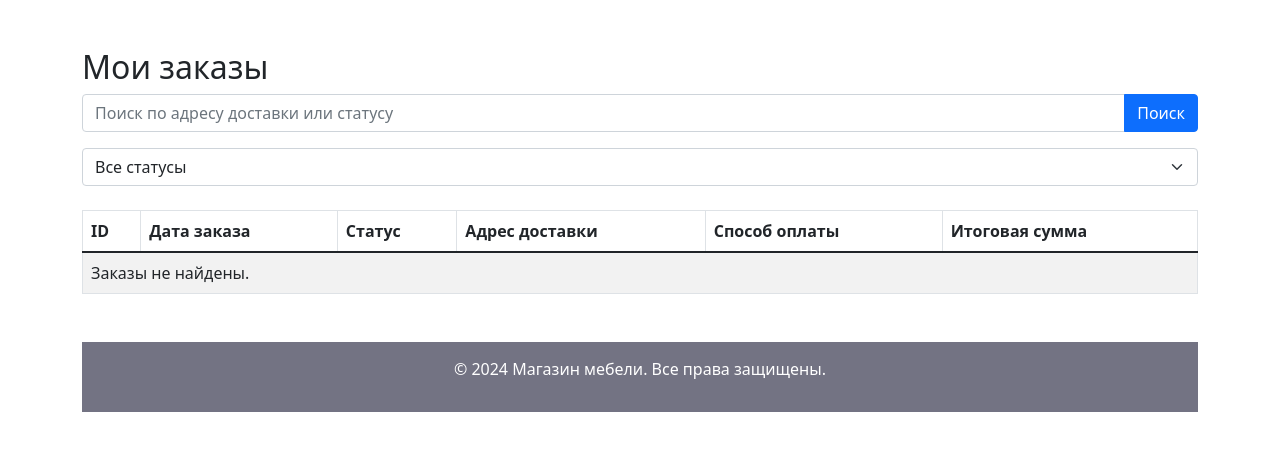
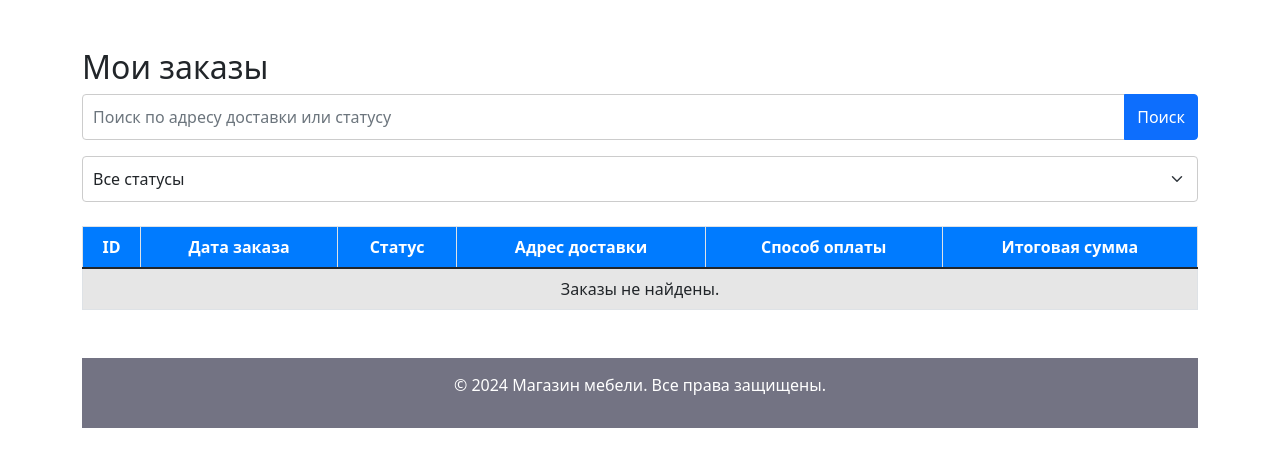
Before and after one commit to Evdokiya8/Evdokiya-and-Arina, a PHP site: page /view_orders.php in a window 1280 px wide. Shown: the part 144-611 px from the top of the page. Run offline with PHP 8.4, Linux system fonts and the light colour scheme; the visitor is signed in with stand-in values (Sample User, id 1); data that the repository does not hold is empty.

Commit message:
Update view_orders.php

```diff
--- a/view_orders.php
+++ b/view_orders.php
@@ -56,6 +56,46 @@ $conn->close();
     <title>Мои заказы</title>
     <link rel="stylesheet" href="styles.css">
     <link href="https://stackpath.bootstrapcdn.com/bootstrap/5.1.3/css/bootstrap.min.css" rel="stylesheet">
+
+    <style>
+        /* Стили для формы поиска */
+        .input-group input[type="text"] {
+            border: 1px solid #ccc; /* Цвет границы */
+            border-radius: 4px; /* Закругленные углы */
+            padding: 10px; /* Внутренние отступы */
+            transition: border-color 0.3s; /* Плавный переход цвета границы */
+        }
+
+        .input-group input[type="text"]:focus {
+            border-color: #007bff; /* Цвет границы при фокусе */
+            outline: none; /* Убираем обводку при фокусе */
+            box-shadow: 0 0 5px rgba(0, 123, 255, 0.5); /* Легкая тень при фокусе */
+        }
+
+        .input-group select {
+            border: 1px solid #ccc; /* Цвет границы */
+            border-radius: 4px; /* Закругленные углы */
+            padding: 10px; /* Внутренние отступы */
+        }
+
+        .table {
+            margin-top: 20px; /* Отступ сверху для таблицы */
+        }
+
+        .table th, .table td {
+            text-align: center; /* Выравнивание текста по центру */
+            vertical-align: middle; /* Выравнивание по вертикали */
+        }
+
+        .table th {
+            background-color: #007bff; /* Цвет фона заголовков таблицы */
+            color: white; /* Цвет текста заголовков таблицы */
+        }
+
+        .table-striped tbody tr:nth-of-type(odd) {
+            background-color: #f2f2f2; /* Цвет фона для нечетных строк таблицы */
+        }
+    </style>
 </head>
 <body>
 
@@ -64,7 +104,7 @@ $conn->close();
   <nav class="navbar navbar-expand-lg navbar-light bg-light">
       <ul class="navbar-nav">
           <li class="nav-item"><a class="nav-link" href="profile.php">Личный кабинет</a></li>
-          <li class="nav-item"><a class="nav-link" href="create_order.php">Создать заявку</a></li>
+          <li class="nav-item"><a class="nav-link" href="main.php">Создать заявку</a></li>
           <li class="nav-item"><a class="nav-link" href="#products">Продукты</a></li>
           <li class="nav-item"><a class="nav-link" href="#about">О Нас</a></li>
           <li class="nav-item"><a class="nav-link" href="#contact">Контакты</a></li>
@@ -130,7 +170,7 @@ $conn->close();
 </div>
 
 <script src="https://cdn.jsdelivr.net/npm/@popperjs/core@2.9.2/dist/umd/popper.min.js"></script>
-    <script src="https://stackpath.bootstrapcdn.com/bootstrap/5.1.3/js/bootstrap.min.js"></script>
+<script src="https://stackpath.bootstrapcdn.com/bootstrap/5.1.3/js/bootstrap.min.js"></script>
 
 </body>
 </html>
```
